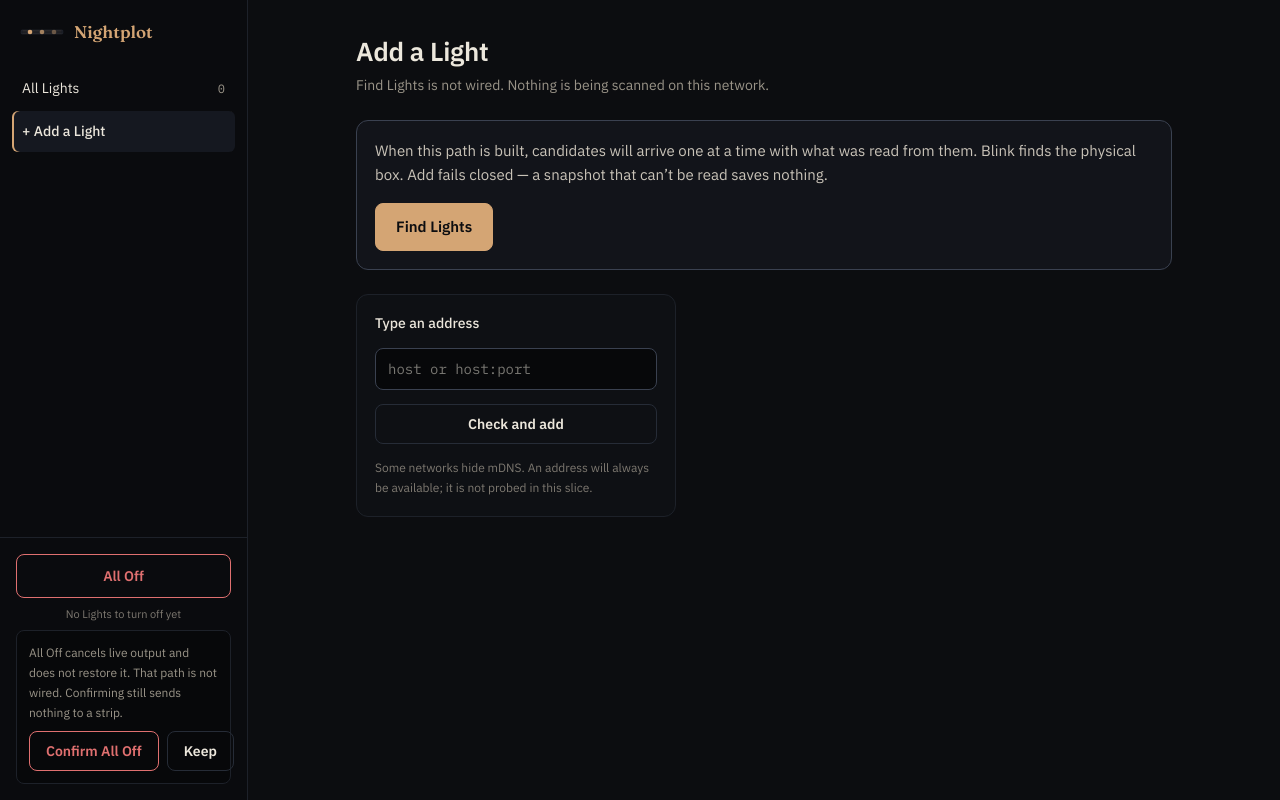
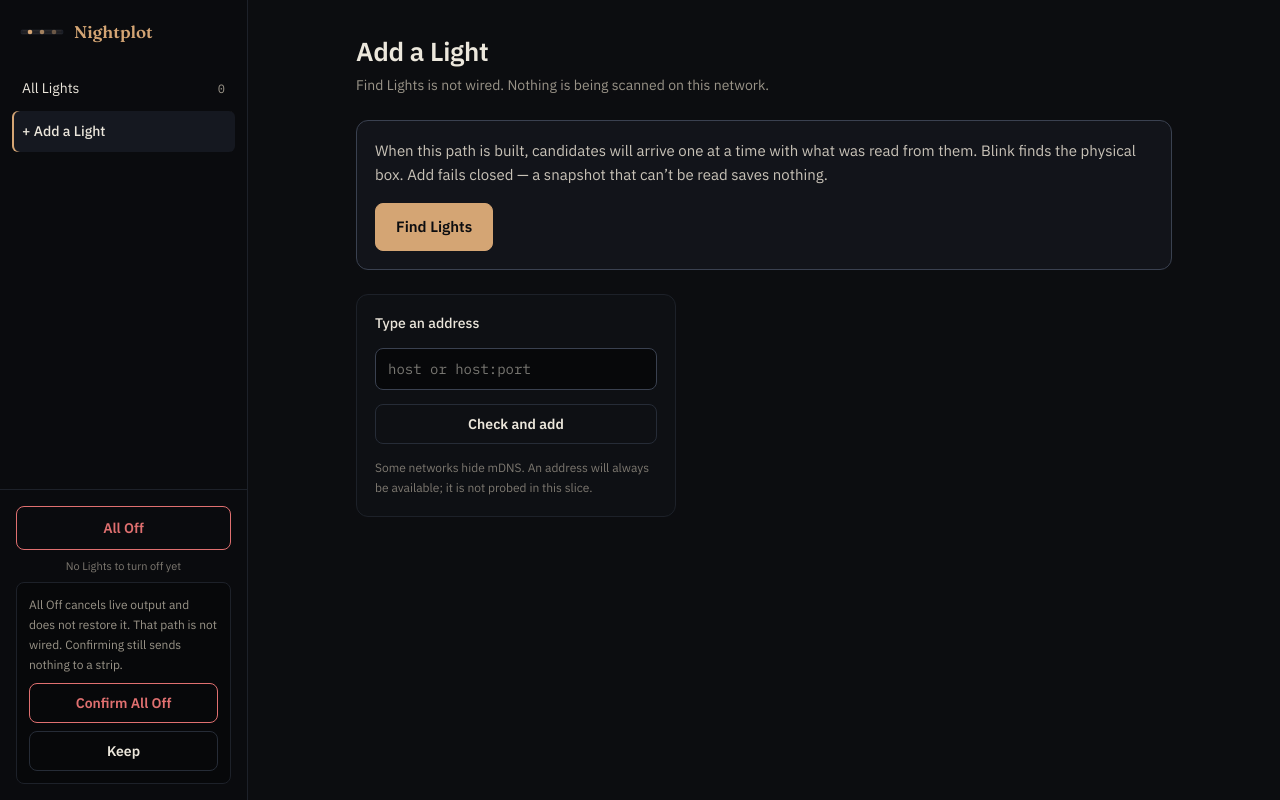
Before and after one commit to dylanl321/wled-nightplot, a Next.js app in the folder apps/web/: page /discover in a window 1280 px wide. Both pictures are taken after a click on the button "All Off". Built offline with nearby package versions, Linux system fonts and the light colour scheme.

Commit message:
Tighten Lights empty layout and All Off confirm
Keep the empty tray with the copy instead of pinning it to the viewport
foot, and stack All Off confirm actions so the honesty message stays
readable in the sidebar.

Co-authored-by: dylan <dylan@dlewis.me>

```diff
--- a/apps/web/src/components/all-off-control.tsx
+++ b/apps/web/src/components/all-off-control.tsx
@@ -47,12 +47,12 @@ export function AllOffControl({ size, caption }: AllOffControlProps) {
             All Off cancels live output and does not restore it. That path is
             not wired. Confirming still sends nothing to a strip.
           </p>
-          <div className="flex gap-2">
+          <div className="flex flex-col gap-2">
             <Button
               type="button"
               variant="allOff"
               size="default"
-              className="flex-1"
+              className="w-full"
               disabled={busy}
               onClick={() => void confirm()}
             >
@@ -62,7 +62,7 @@ export function AllOffControl({ size, caption }: AllOffControlProps) {
               type="button"
               variant="outline"
               size="default"
-              className="flex-1"
+              className="w-full"
               onClick={() => {
                 setOpen(false);
                 setMessage(null);
--- a/apps/web/src/components/app-shell.tsx
+++ b/apps/web/src/components/app-shell.tsx
@@ -32,7 +32,7 @@ export function AppShell({ children, lightCount, nav }: AppShellProps) {
             + Add a Light
           </NavLink>
         </nav>
-        <div className="mt-auto border-t border-border p-4">
+        <div className="mt-auto max-h-[55%] overflow-y-auto border-t border-border p-4">
           <AllOffControl size="sidebar" caption={allOffCaption} />
         </div>
       </aside>
--- a/apps/web/src/components/lights-empty.tsx
+++ b/apps/web/src/components/lights-empty.tsx
@@ -48,7 +48,7 @@ export function LightsEmpty() {
         </Button>
       </div>
 
-      <div className="mt-auto rounded-xl border border-dashed border-[#3a4150] px-4 py-4 text-[13px] leading-5 text-quiet">
+      <div className="rounded-xl border border-dashed border-[#3a4150] px-4 py-4 text-[13px] leading-5 text-quiet">
         Candidates will land in a tray here. Discovery is not wired, so the tray
         stays empty on purpose.
       </div>
```
